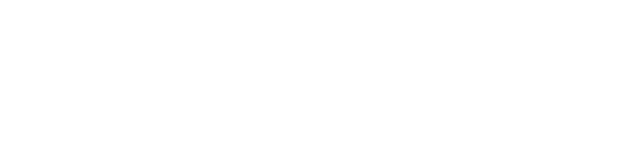
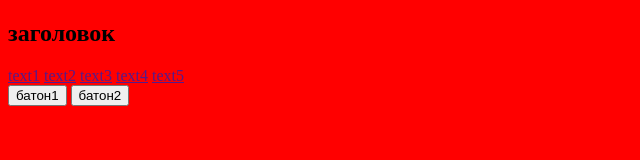
Before and after one commit to KittyLink/google, a plain HTML site: page index.html in a window 1280 px wide. Shown: the whole page, without its empty margins (0-640 px from the left). Drawn offline with Linux system fonts and the light colour scheme.

Commit message:
js делали переход цветов

```diff
--- a/index.html
+++ b/index.html
@@ -1,5 +1,6 @@
 <!DOCTYPE html>
 <html lang="en">
+
 <head>
     <meta charset="UTF-8">
     <meta http-equiv="X-UA-Compatible" content="IE=edge">
@@ -8,12 +9,28 @@
 
     <link rel="stylesheet" href="./css/style.css">
 </head>
+
 <body>
 
     <div class="page">
         <div class="wrap">
             <div class="content">
-              <header></header>
+                <header>
+                    <h2>заголовок</h2>
+                    <div>
+                        <a href="">text1</a>
+                        <a href="">text2</a>
+                        <a href="">text3</a>
+                        <a href="">text4</a>
+                        <a href="">text5</a>
+                    </div>
+                    <div>
+                        <button>батон1</button>
+                        <button>батон2</button>
+                    </div>
+            </div>
+
+            </header>
             <main></main>
             <footer></footer>
         </div>
@@ -22,4 +39,5 @@
 
     <script src="./js/js.js"></script>
 </body>
+
 </html>
--- a/js/js.js
+++ b/js/js.js
@@ -2,8 +2,26 @@ let red = 0
 let green = 0
 let blue = 0
 setInterval(() => {
-document.querySelector('html').style.background=`rgb(${red},${green},${blue})`
-red++
-blue++
- green++
-})
+    if (red == 0) {
+        // console.log(new Date().getMilliseconds())
+        for (let i = 0; i < 256; i++) {
+            // console.log(1)
+            setInterval(() => {
+                red++
+                document.querySelector('html').style.background = `rgb(${red},${green},${blue})`
+            }, i * 100);
+        }
+        // console.log(new Date().getMilliseconds())
+
+    }
+    else if (red >= 255){
+        for (let i = 0; i < 256; i++) {
+            // console.log(2)
+            setInterval(() => {
+                red--
+                document.querySelector('html').style.background = `rgb(${red},${green},${blue})`
+            }, i * 100);
+        }
+    }
+
+}, 3500)
```
Lines whose indentation alone changed are shown as unchanged.
